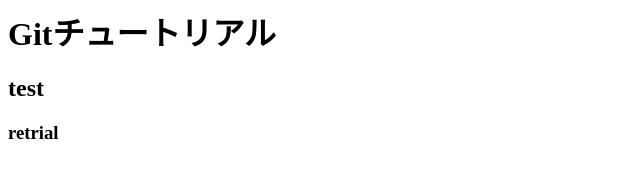
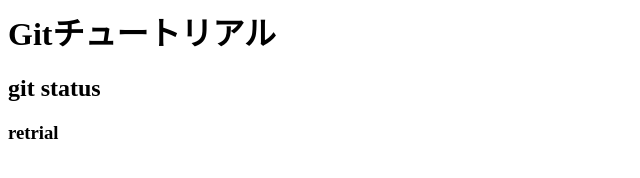
Before and after one commit to hamaguchis/git_tutorial, a plain HTML site: page index.html in a window 1280 px wide. Shown: the full height of the page, 0-640 px from the left. Drawn offline with Linux system fonts and the light colour scheme.

Commit message:
git status追記

```diff
--- a/index.html
+++ b/index.html
@@ -1,3 +1,3 @@
 <h1>Gitチュートリアル</h1>
-<h2>test</h2>
+<h2>git status</h2>
 <h3>retrial</h3>
```
